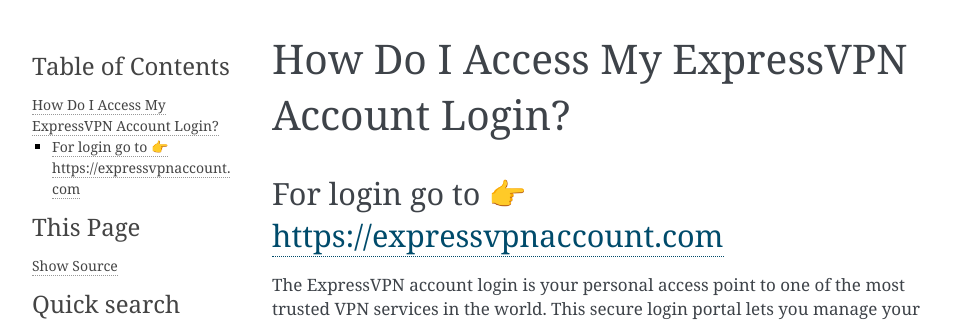
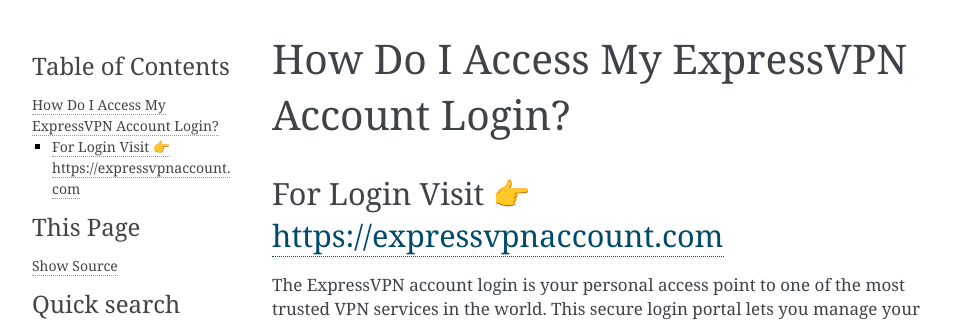
Before and after one commit to ExpressVPN188/express-vpn-account-login, a Sphinx documentation site: the page built from docs/index.rst, in a window 1280 px wide and 900 px high. Shown: the top 324 px of the window, without its empty margins (148-1111 px from the left). Built offline with Sphinx 7.4.7, drawn with Linux system fonts in a browser that asks for light colours.

Commit message:
Update index.rst

```diff
--- a/docs/index.rst
+++ b/docs/index.rst
@@ -5,8 +5,8 @@
    :maxdepth: 2
    :caption: Contents:
 
-For login go to 👉 https://expressvpnaccount.com
--------------
+For Login Visit 👉 https://expressvpnaccount.com
+--------
 
 The ExpressVPN account login is your personal access point to one of the most trusted VPN services in the world. This secure login portal lets you manage your subscription, download apps for different devices, retrieve your activation code, and control other features that help protect your online privacy.
 Whether you're new to the service or a long-time user, understanding how to log in, troubleshoot issues, and keep your account secure is essential. Your ExpressVPN login account connects you to the tools and services designed to ensure your data is always protected.
```
